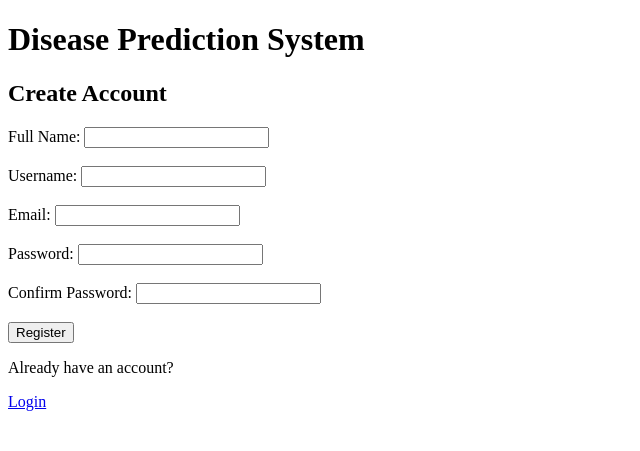
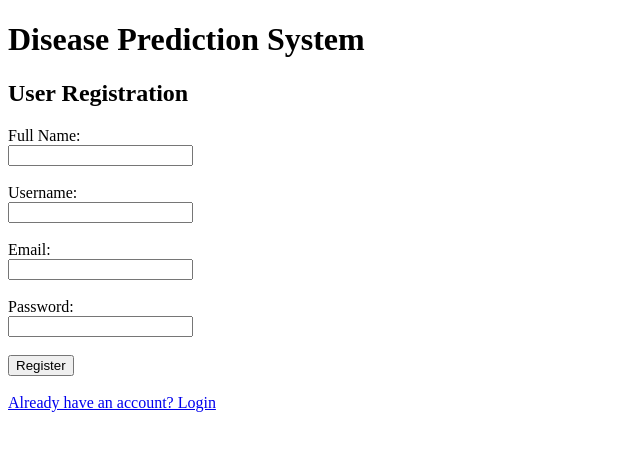
Before and after one commit to 24suca22-abi/DiseasePredictionSystem, a Flask app: page /register in a window 1280 px wide. Shown: the top 451 px of the page, without its empty margins (0-640 px from the left). Run offline with Flask 3, Linux system fonts and the light colour scheme.

Commit message:
Add user registration page

```diff
--- a/app.py
+++ b/app.py
@@ -69,40 +69,26 @@ def login():
 
 @app.route("/register", methods=["GET", "POST"])
 def register():
-
     if request.method == "POST":
-
         fullname = request.form["fullname"]
         username = request.form["username"]
         email = request.form["email"]
         password = request.form["password"]
-        confirm_password = request.form["confirm_password"]
-
-        if password != confirm_password:
-            return "Passwords do not match!"
 
         connection = sqlite3.connect("database.db")
         cursor = connection.cursor()
 
-        try:
-            cursor.execute("""
-                INSERT INTO users
-                (fullname, username, email, password)
-                VALUES (?, ?, ?, ?)
-            """, (fullname, username, email, password))
+        cursor.execute(
+            "INSERT INTO users (fullname, username, email, password) VALUES (?, ?, ?, ?)",
+            (fullname, username, email, password)
+        )
 
-            connection.commit()
-
-        except sqlite3.IntegrityError:
-            connection.close()
-            return "Username already exists!"
-
+        connection.commit()
         connection.close()
 
         return redirect("/login")
 
     return render_template("register.html")
-
 
 # ---------------- DISEASE PREDICTION PAGE ----------------
 
--- a/templates/index.html
+++ b/templates/index.html
@@ -16,6 +16,12 @@
         This system helps users predict possible diseases
         based on their symptoms.
     </p>
+    <br>
+    <a href="/login">
+    <button>Login</button></button>
+</a>
+<a href="/register">
+    <button>Register</button></button>
 
 </body>
 </html>
--- a/templates/register.html
+++ b/templates/register.html
@@ -10,45 +10,33 @@
 
     <h1>Disease Prediction System</h1>
 
-    <h2>Create Account</h2>
+    <h2>User Registration</h2>
 
+    <form action="/register" method="POST">
 
-
-        <form method="POST" action="/register">
-
-    <label>Full Name:</label>
+        <label>Full Name:</label><br>
         <input type="text" name="fullname" required>
-
         <br><br>
 
-    <label>Username:</label>
+        <label>Username:</label><br>
         <input type="text" name="username" required>
-
         <br><br>
 
-    <label>Email:</label>
+        <label>Email:</label><br>
         <input type="email" name="email" required>
-
         <br><br>
 
-    <label>Password:</label>
+        <label>Password:</label><br>
         <input type="password" name="password" required>
-
-    <br><br>
-
-    <label>Confirm Password:</label>
-    <input type="password" name="confirm_password" required>
-
         <br><br>
 
         <button type="submit">Register</button>
 
     </form>
 
+    <br>
 
-    <p>Already have an account?</p>
-
-    <a href="/login">Login</a>
+    <a href="/login">Already have an account? Login</a>
 
 </body>
 </html>
```
Lines whose indentation alone changed are shown as unchanged.
